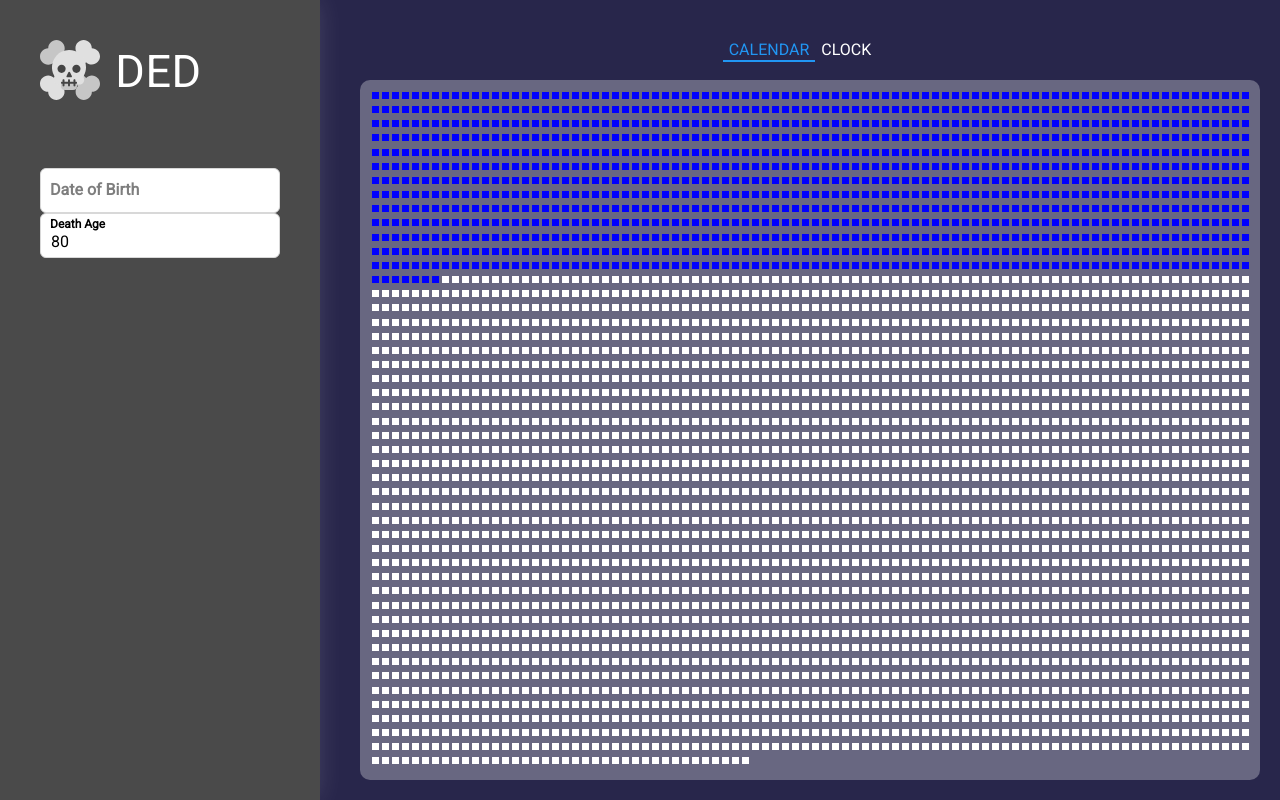
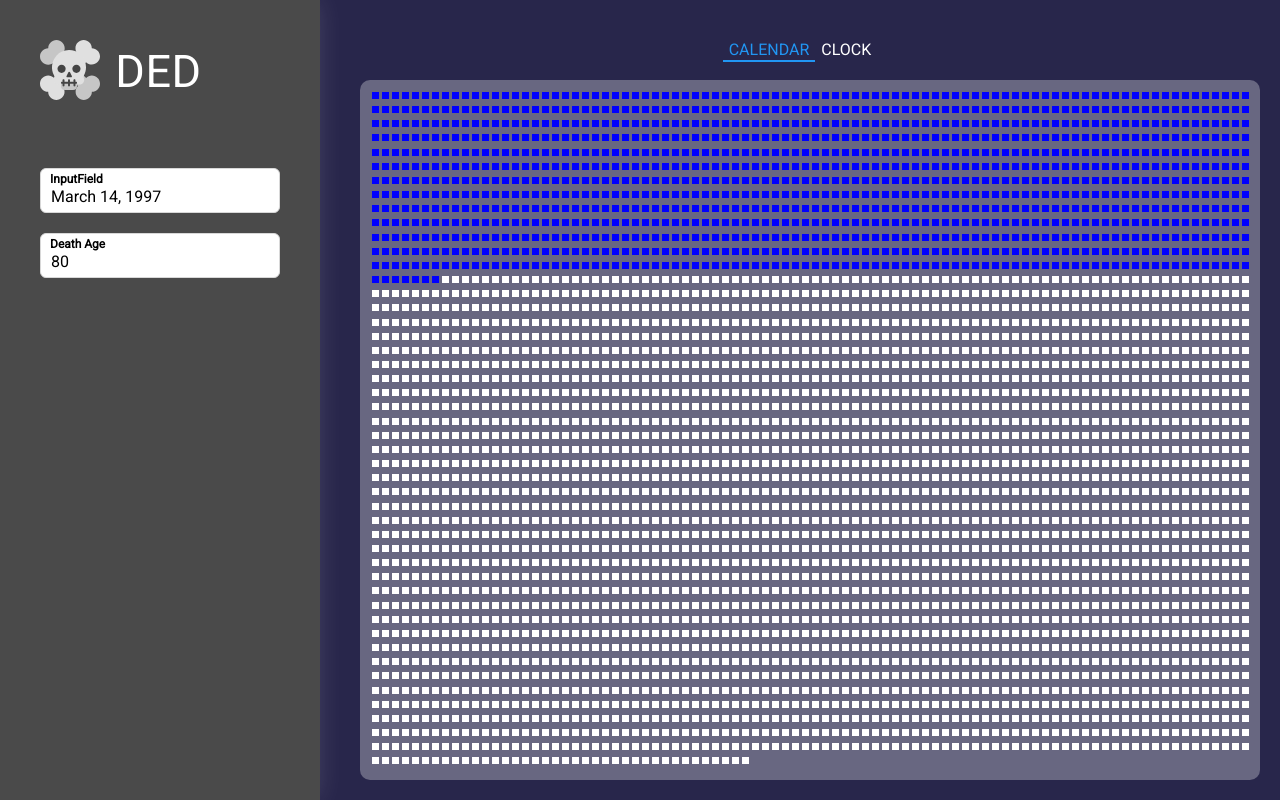
Before and after one commit to ameersami/ded, a React app: page / in a window 1280 px wide. Built offline with nearby package versions, Linux system fonts and the light colour scheme.

Commit message:
Changed libs for the datepicker to resolve some bugs that I was encountering and adjusted the various components accordingly

```diff
--- a/package.json
+++ b/package.json
@@ -15,7 +15,7 @@
     "@babel/runtime": "^7.4.3",
     "react": "16.8.6",
     "react-countdown-now": "^2.1.0",
-    "react-day-picker": "^7.3.0",
+    "react-datepicker": "^2.5.0",
     "react-dom": "16.8.6",
     "styled-components": "4.2.0",
     "typescript": "3.4.2"
--- a/src/app.tsx
+++ b/src/app.tsx
@@ -28,9 +28,9 @@ class App extends React.Component<{}, AppState>{
     })
   }
 
-  handleDOBChange = (day: Date, modifiers: Object) => {
+  handleDOBChange = (e: Date) => {
     this.setState({
-      dob: day
+      dob: e
     });
   }
 
@@ -40,6 +40,7 @@ class App extends React.Component<{}, AppState>{
         <LeftColumn>
           <DatePickerInput
             label="Date of Birth"
+            value={this.state.dob}
             onDayChange={this.handleDOBChange}
           />
           <InputField
--- a/src/components/Countdown/Countdown.tsx
+++ b/src/components/Countdown/Countdown.tsx
@@ -35,6 +35,18 @@ const Label = styled.span`
 
 const CountDownLabel = styled.div`
   text-align: center;
+  margin: auto;
+  display: table;
+  font-size: 40px;
+  top: -50px;
+  position: relative;
+  color: #bdbdbd;
+  text-transform: capitalize;
+`;
+
+const CountdownWrapper = styled.div`
+  margin: auto;
+  display: table;
 `;
 
 const CountdownWLabels: React.FunctionComponent<CountdownProps> = ({ date = new Date() }) => (
@@ -42,7 +54,7 @@ const CountdownWLabels: React.FunctionComponent<CountdownProps> = ({ date = new
     <CountDownLabel>
       What are you waiting for? Your life is ticking away!
     </CountDownLabel>
-    <div>
+    <CountdownWrapper>
       <Countdown date={date} renderer={
         ({ total, days, hours, minutes, seconds, milliseconds, completed }) => (
           <React.Fragment>
@@ -89,7 +101,7 @@ const CountdownWLabels: React.FunctionComponent<CountdownProps> = ({ date = new
           </React.Fragment>
         )
       }/>
-    </div>
+    </CountdownWrapper>
   </CountdownContainer>
 );
 
--- a/src/components/DatePickerInput/DatePickerInput.tsx
+++ b/src/components/DatePickerInput/DatePickerInput.tsx
@@ -1,15 +1,35 @@
 import * as React from 'react';
-import DayPickerInput from 'react-day-picker/DayPickerInput';
-import 'react-day-picker/lib/style.css';
+import DatePicker from 'react-datepicker';
+import 'react-datepicker/dist/react-datepicker.css';
+import { default as styled } from 'styled-components';
 
 import { DatePickerInputProps } from '../../declerations/DatePickerInput.d';
 import InputField from '../InputField/InputField';
 
-const CustomDatePickerInput: React.FunctionComponent<DatePickerInputProps> = ({ onDayChange, label="" }) => (
-  <DayPickerInput
-    onDayChange={onDayChange}
-    component={(props: any) => <InputField {...props} label={label} />}
-  />
+const DatePickerWrapper = styled.div`
+  & .react-datepicker__input-container {
+    display: block;
+  }
+
+  & .react-datepicker-wrapper {
+    width: 100%;
+    margin-bottom: 20px;
+  }
+`;
+
+const CustomDatePickerInput: React.FunctionComponent<DatePickerInputProps> = ({ onDayChange, label="", value }) => (
+  <DatePickerWrapper>
+    <DatePicker
+      showYearDropdown
+      showMonthDropdown
+      openToDate={value}
+      selected={value}
+      customInput={<InputField/>}
+      value={value}
+      dateFormat="MMMM d, yyyy"
+      onChange={onDayChange}
+    />
+  </DatePickerWrapper>
 );
 
 export default CustomDatePickerInput;
--- a/src/components/InputField/InputField.tsx
+++ b/src/components/InputField/InputField.tsx
@@ -17,6 +17,7 @@ const InputField: React.FunctionComponent<InputFieldProps> = (props: InputFieldP
         value={props.value}
         min={props.min}
         max={props.max}
+        disabled={props.isDisabled}
       />
       <InputFieldLabel>{props.label}</InputFieldLabel>
     </InputFieldWrapper>
@@ -30,6 +31,7 @@ InputField.defaultProps = {
   onChange: (e) => {},
   placeholder: ' ',
   label: 'InputField',
+  isDisabled: false,
 }
 
 export default InputField;
--- a/src/components/RightColumn/RightColumn.tsx
+++ b/src/components/RightColumn/RightColumn.tsx
@@ -28,9 +28,12 @@ const RightColumn: React.FunctionComponent<RightColumnProps> = (props) => {
     setShowTime(!showTime);
   }
 
-  const deathDate = (props.dob && props.deathAge) ? getDeathDate(props.dob, props.deathAge) : 0;
-  const totalWeeks = (props.dob && props.deathAge) ? calculateNumTotalWeeks(props.dob, deathDate) : 0;
-  const weeksLived = (props.dob && props.deathAge) && calculateNumOfWeeksPassed(props.dob);
+  console.log(props.dob);
+  const dob = (!props.dob || isNaN(props.dob.getTime())) ? new Date() : props.dob;
+
+  const deathDate = (dob && props.deathAge) ? getDeathDate(dob, props.deathAge) : 0;
+  const totalWeeks = (dob && props.deathAge) ? calculateNumTotalWeeks(dob, deathDate) : 0;
+  const weeksLived = (dob && props.deathAge) && calculateNumOfWeeksPassed(dob);
 
   return (
     <StyledRightColumn>
--- a/src/declerations/DatePickerInput.d.ts
+++ b/src/declerations/DatePickerInput.d.ts
@@ -1,4 +1,5 @@
 export interface DatePickerInputProps {
   onDayChange?: (day?: Date, modifiers: Object) => void;
   label?: string;
+  value?: Date;
 }
--- a/src/declerations/InputField.d.ts
+++ b/src/declerations/InputField.d.ts
@@ -13,4 +13,5 @@ export interface InputFieldProps {
   value?: string | number | undefined;
   max?: number;
   min?: number;
+  isDisabled?: boolean;
 }
--- a/tsconfig.json
+++ b/tsconfig.json
@@ -10,7 +10,7 @@
     "sourceMap": true,
     "target": "es6",
     "moduleResolution": "node",
-    "strict": true,
+    "strict": false,
     "alwaysStrict": true,
     "strictNullChecks": false,
     "downlevelIteration": true
```
